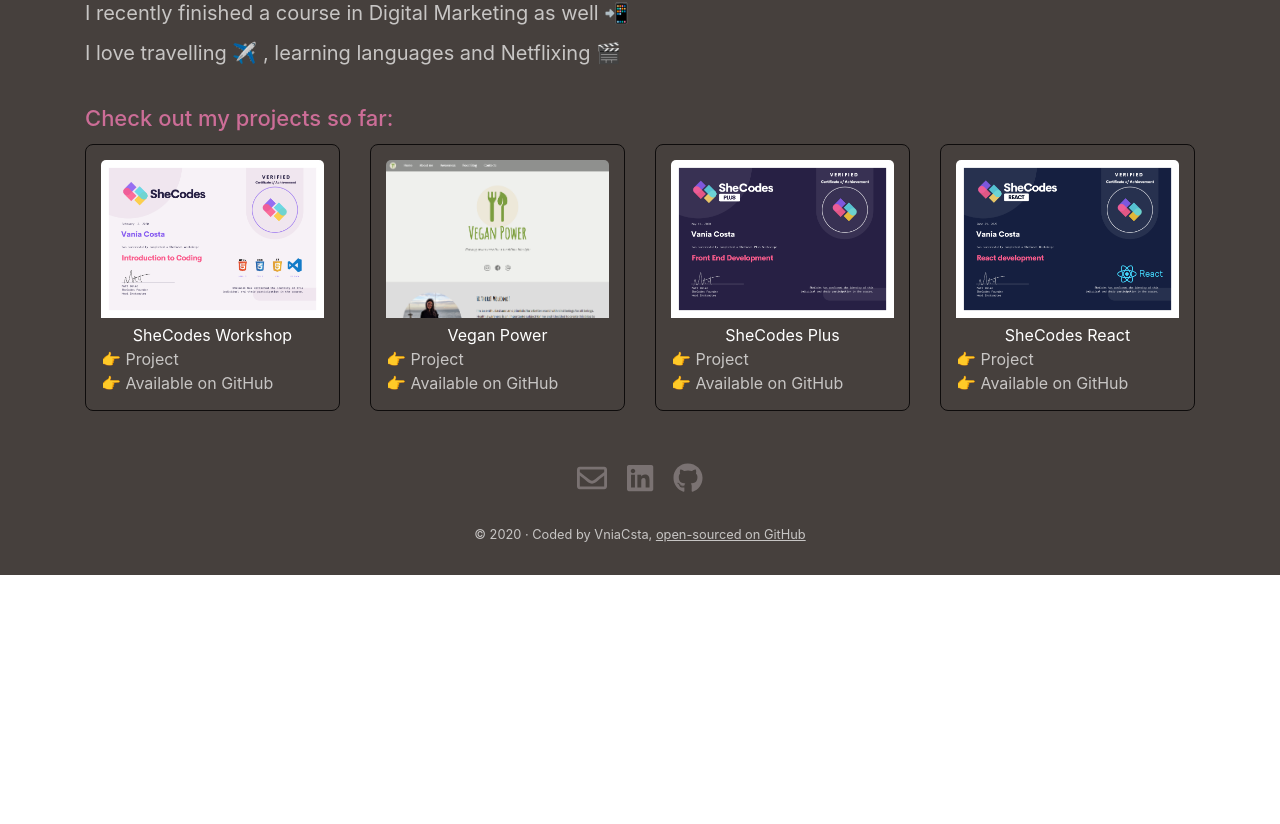
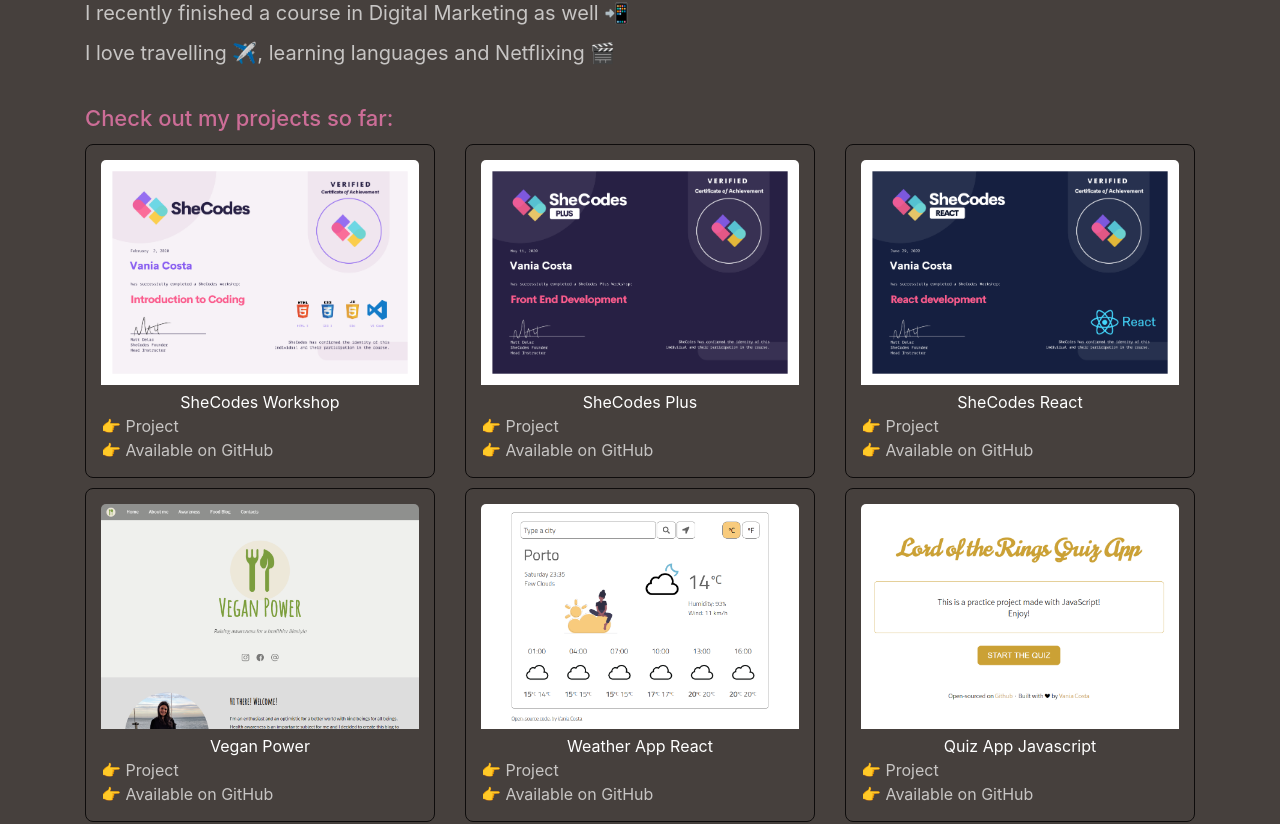
Before and after one commit to vniacsta/my-page-vniacsta, a React (Create React App) app: page / in a window 1280 px wide. Shown: the part 349-1173 px from the top of the page. Before the commit the page ends 924 px from the top, so only its background shows below. Built offline with nearby package versions, Linux system fonts and the light colour scheme.

Commit message:
Updated with new projects

```diff
--- a/src/Description.js
+++ b/src/Description.js
@@ -37,7 +37,7 @@
         I love travelling{" "}
         <span role="img" aria-label="travel">
           ✈
-        </span>{" "}
+        </span>
         , learning languages and Netflixing{" "}
         <span role="img" aria-label="tv">
           🎬
--- a/src/Projects.js
+++ b/src/Projects.js
@@ -5,6 +5,8 @@
 import veganpower from "./media/veganpower.png";
 import certificate2 from "./media/certificate-plus.png";
 import certificate3 from "./media/certificate-react.png";
+import weatherApp from "./media/react-weather.png";
+import quizApp from "./media/quiz-app-js.png";
 
 export default function Projects() {
   return (
@@ -18,15 +20,6 @@
             name="SheCodes Workshop"
             linkProject="https://www.shecodes.io/workshops/shecodes-29/projects/7224"
             linkGithub="#"
-          />
-        </div>
-        <div className="col-sm">
-          <ProjectsInfo
-            image={veganpower}
-            linkImage="https://veganpower.netlify.app"
-            name="Vegan Power"
-            linkProject="https://veganpower.netlify.app"
-            linkGithub="https://github.com/vniacsta/veganpower-vanilla-website"
           />
         </div>
         <div className="col-sm">
@@ -48,6 +41,35 @@
           />
         </div>
       </div>
+      <div className="row">
+        <div className="col-sm">
+          <ProjectsInfo
+            image={veganpower}
+            linkImage="https://veganpower.netlify.app"
+            name="Vegan Power"
+            linkProject="https://veganpower.netlify.app"
+            linkGithub="https://github.com/vniacsta/veganpower-vanilla-website"
+          />
+        </div>
+        <div className="col-sm">
+          <ProjectsInfo
+            image={weatherApp}
+            linkImage="https://react-app-project-vniacsta.netlify.app/"
+            name="Weather App React"
+            linkProject="https://react-app-project-vniacsta.netlify.app/"
+            linkGithub="https://github.com/vniacsta/react-app-project"
+          />
+        </div>
+        <div className="col-sm">
+          <ProjectsInfo
+            image={quizApp}
+            linkImage="https://quiz-app-javascript-vniacsta.netlify.app/"
+            name="Quiz App Javascript"
+            linkProject="https://quiz-app-javascript-vniacsta.netlify.app/"
+            linkGithub="https://github.com/vniacsta/js-quiz-lordoftherings"
+          />
+        </div>
+      </div>
     </div>
   );
 }
--- a/src/ProjectsInfo.css
+++ b/src/ProjectsInfo.css
@@ -13,7 +13,7 @@
 }
 
 .ProjectsInfo img:hover {
-  transform: scale(1.6);
+  transform: scale(1.4);
   filter: drop-shadow(0 20px 20px rgba(0, 0, 0, 0.7));
   z-index: 100;
   position: relative;
```
Also changed, not shown: src/media/quiz-app-js.png (added), src/media/react-weather.png (added).
